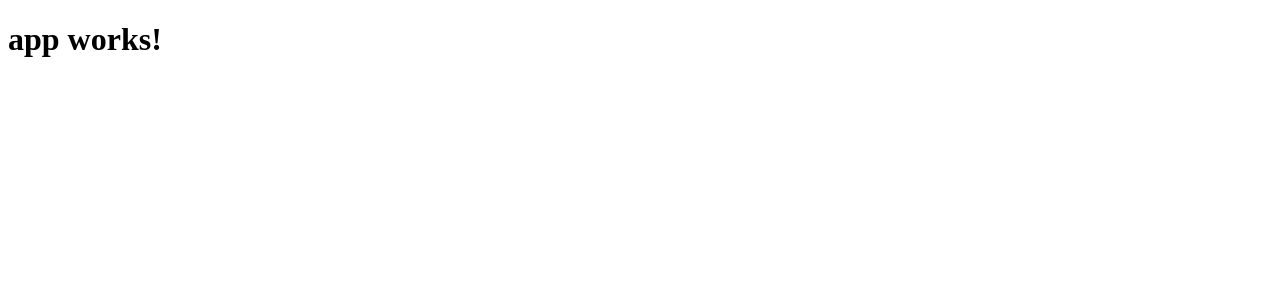
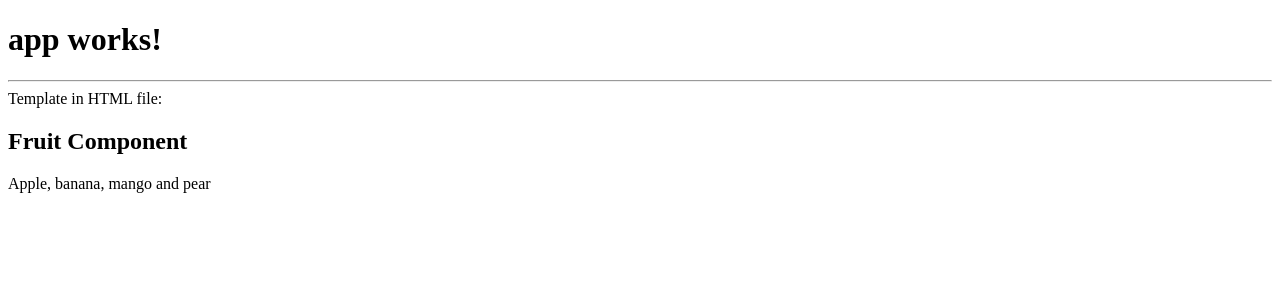
Before and after one commit to jonnyalexbh/angular4p0, an Angular app: page / in a window 1280 px wide. Shown: the top 300 px of the page. Built offline with nearby package versions, Linux system fonts and the light colour scheme.

Commit message:
create a component

```diff
--- a/src/app/app.component.html
+++ b/src/app/app.component.html
@@ -1,3 +1,5 @@
 <h1>
   {{title}}
 </h1>
+<hr>
+<fruit></fruit>
--- a/src/app/app.module.ts
+++ b/src/app/app.module.ts
@@ -4,10 +4,12 @@ import { FormsModule } from '@angular/forms';
 import { HttpModule } from '@angular/http';
 
 import { AppComponent } from './app.component';
+import { FruitComponent } from './fruit/fruit.component';
 
 @NgModule({
   declarations: [
-    AppComponent
+    AppComponent,
+    FruitComponent
   ],
   imports: [
     BrowserModule,
--- /dev/null
+++ b/src/app/fruit/fruit.component.html
@@ -0,0 +1,3 @@
+Template in HTML file: <br>
+<h2>{{name_component}}</h2>
+<p>{{list_fruit}}</p>
--- /dev/null
+++ b/src/app/fruit/fruit.component.ts
@@ -0,0 +1,13 @@
+import { Component } from '@angular/core';
+
+@Component({
+  selector: 'fruit',
+  templateUrl: './fruit.component.html'
+})
+
+export class FruitComponent {
+
+  public name_component = 'Fruit Component';
+  public list_fruit = 'Apple, banana, mango and pear';
+
+}
```
